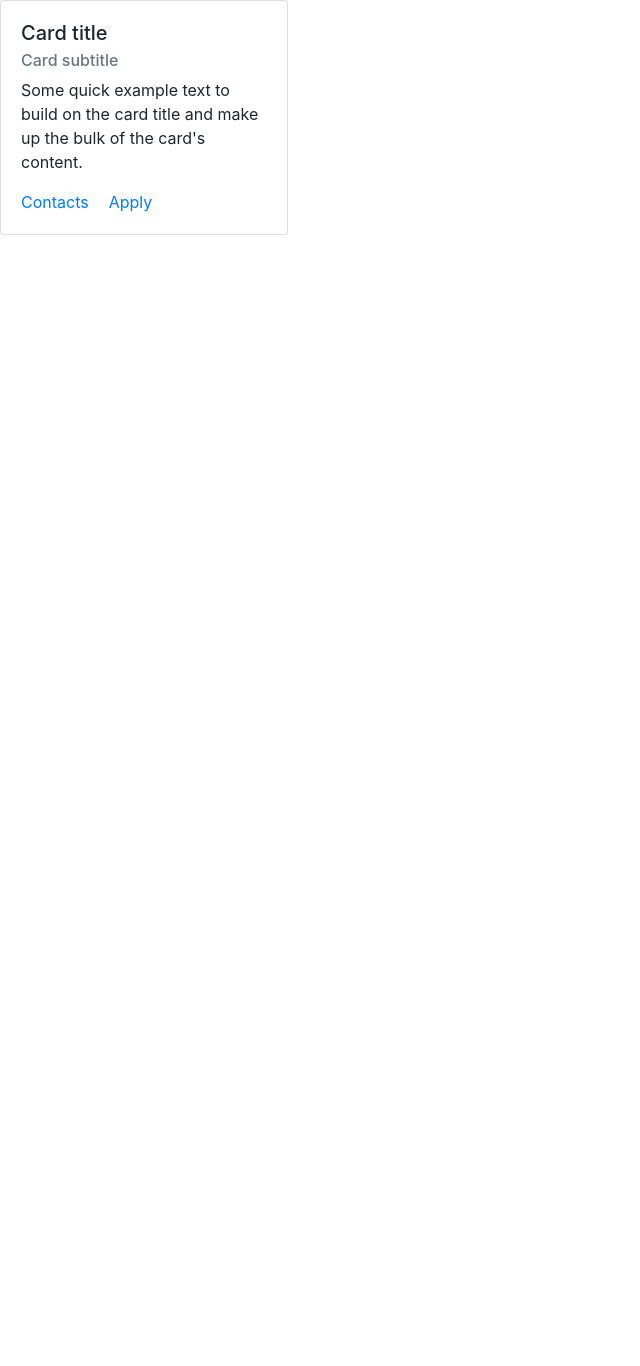
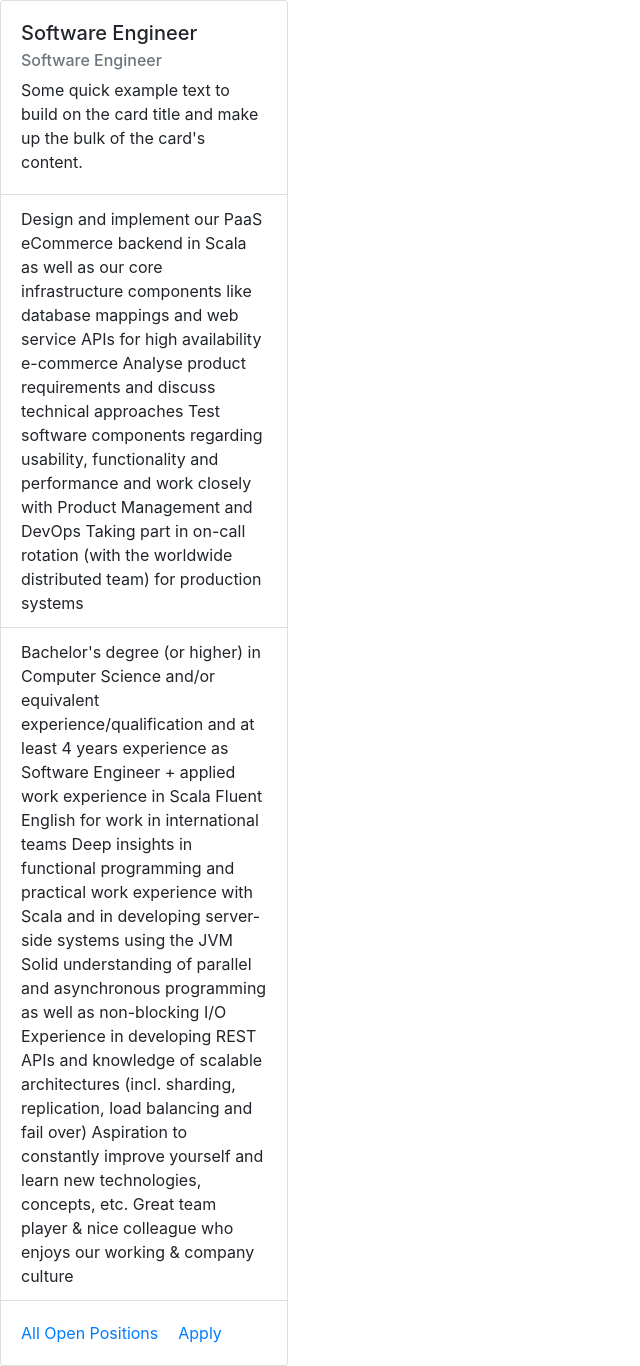
Before and after one commit to Fergany/hiring-automation-fe, an Angular app: page /job/all in a window 1280 px wide. Shown: the whole page, without its empty margins (0-640 px from the left). Before the commit the page ends 800 px from the top, so only its background shows below. Built offline with nearby package versions, Linux system fonts and the light colour scheme.

Commit message:
edit in JobDetails design form

```diff
--- a/src/app/jobs/job-details/job-details.component.html
+++ b/src/app/jobs/job-details/job-details.component.html
@@ -1,9 +1,16 @@
 <div class="card" style="width: 18rem;">
+  <div class="card-body">
+    <h5 class="card-title">{{job.title}}</h5>
+    <h6 class="card-subtitle mb-2 text-muted">{{job.title}}</h6>
+    <p class="card-text">Some quick example text to build on the card title and make up the bulk of the card's content.
+    </p>
+  </div>
+    <ul class="list-group list-group-flush">
+      <li class="list-group-item">{{job.description}}</li>
+      <li class="list-group-item">{{job.requiredSkills}}</li>
+    </ul>
     <div class="card-body">
-      <h5 class="card-title">Card title</h5>
-      <h6 class="card-subtitle mb-2 text-muted">Card subtitle</h6>
-      <p class="card-text">Some quick example text to build on the card title and make up the bulk of the card's content.</p>
-      <a class="card-link" [routerLink]="'/job/all'">Contacts</a>
+      <a class="card-link" [routerLink]="'/job/all'">All Open Positions</a>
       <a class="card-link" [routerLink]="['/job', jobId, 'apply']">Apply</a>
     </div>
-  </div>
+</div>
--- a/src/app/jobs/job-details/job-details.component.ts
+++ b/src/app/jobs/job-details/job-details.component.ts
@@ -9,6 +9,7 @@ import { ActivatedRoute } from "@angular/router";
 export class JobDetailsComponent implements OnInit {
 
   jobId: String;
+  job: { title: string, description: string, requiredSkills: string };
 
 
   constructor(private route: ActivatedRoute) { }
@@ -16,7 +17,21 @@ export class JobDetailsComponent implements OnInit {
   ngOnInit(): void {
     this.route.paramMap.subscribe(params => {
       this.jobId = params.get("id")
-    })
+    });
+    this.job = {
+      title: "Software Engineer",
+      description: `Design and implement our PaaS eCommerce backend in Scala as well as our core infrastructure components like database mappings and web service APIs for high availability e-commerce
+      Analyse product requirements and discuss technical approaches
+      Test software components regarding usability, functionality and performance and work closely with Product Management and DevOps
+      Taking part in on-call rotation (with the worldwide distributed team) for production systems`,
+      requiredSkills: `Bachelor's degree (or higher) in Computer Science and/or equivalent experience/qualification and at least 4 years experience as Software Engineer + applied work experience in Scala
+      Fluent English for work in international teams
+      Deep insights in functional programming and practical work experience with Scala and in developing server-side systems using the JVM
+      Solid understanding of parallel and asynchronous programming as well as non-blocking I/O
+      Experience in developing REST APIs and knowledge of scalable architectures (incl. sharding, replication, load balancing and fail over)
+      Aspiration to constantly improve yourself and learn new technologies, concepts, etc.
+      Great team player & nice colleague who enjoys our working & company culture`
+    };
   }
 
 
```
